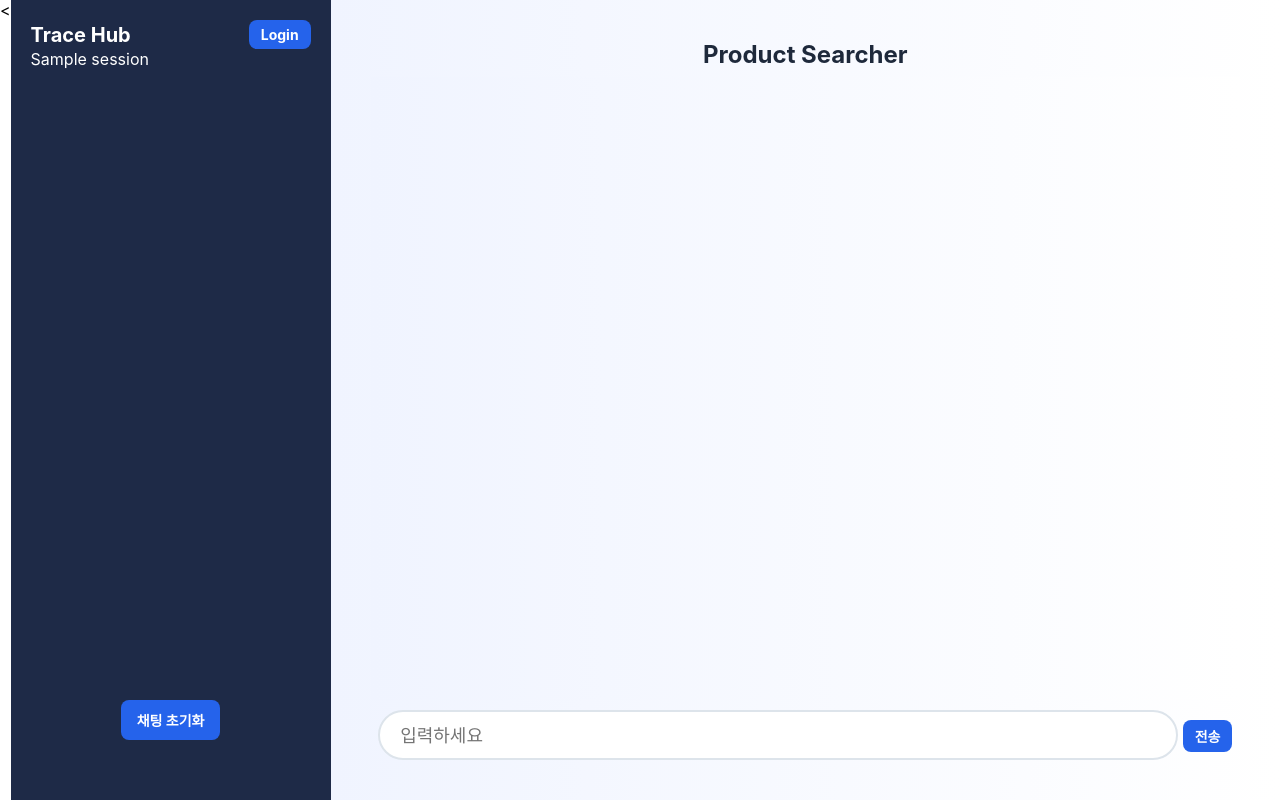
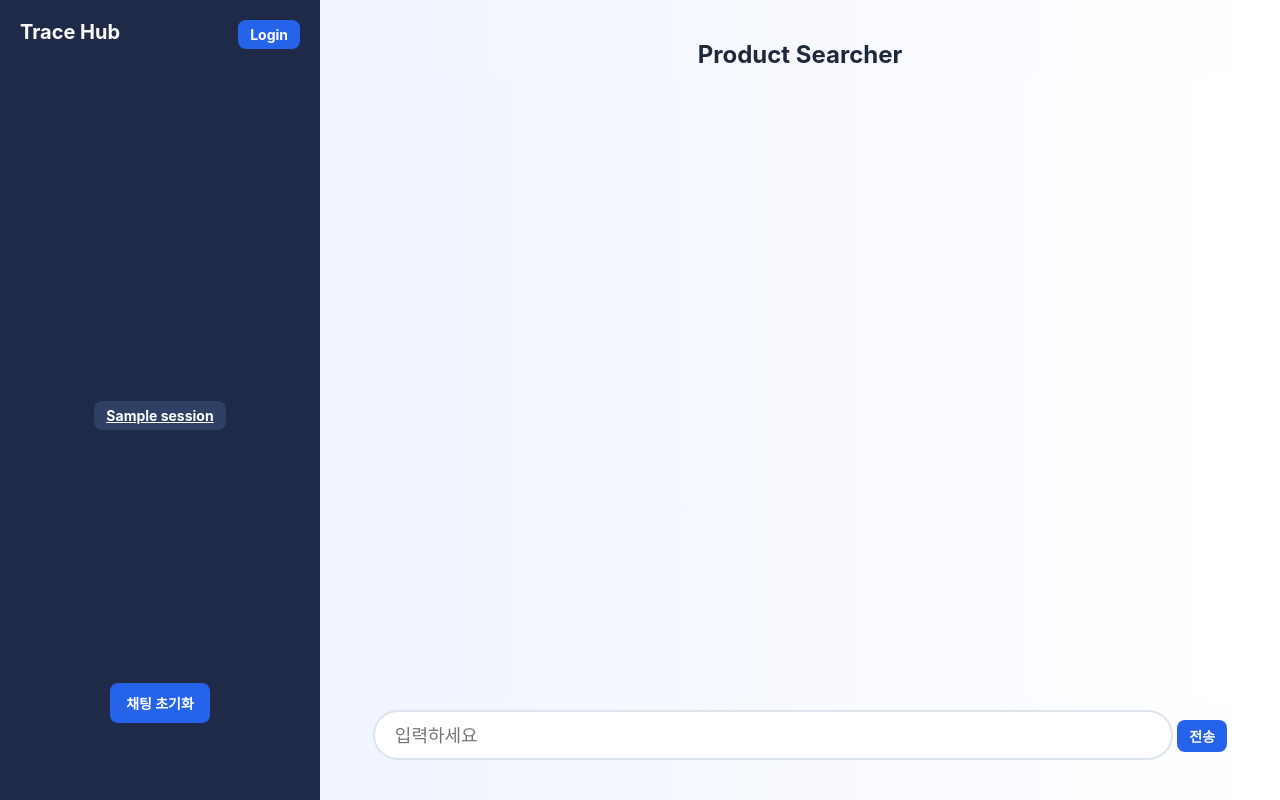
Before and after one commit to SKNETWORKS-FAMILY-AICAMP/SKN10-FINAL-1Team, a Django app: template templates/code_seeker/index.html in a window 1280 px wide. Run offline with Django 5.2, Linux system fonts and the light colour scheme; the template is opened without the code that fills it: most values are stand-ins (such as "Sample title", 1, 10 or a date in 2020).

Commit message:
챗봇 세션 추가2

```diff
--- a/static/css/base.css
+++ b/static/css/base.css
@@ -22,14 +22,34 @@ body{
 
 .sidebar-header {
     font-weight: bold;
+    height : 15%;
     font-size: 20px;
     display: flex;
     justify-content: space-between;
-    align-items: center;
+    align-items: start;
+    margin-bottom : 30px;
 }
 
-.connect-button {
-    background-color: #2563eb;
+.session-list {
+    font-weight: bold;
+    font-size: 20px;
+    height : 70%;
+    display: flex;
+    justify-content: center;     /* 가로 중앙 정렬 */
+    align-items: center;         /* 세로 중앙 정렬 */
+}
+
+.session-no-message {
+  font-weight: bold;
+  font-size: 20px;
+  color: #ffffff;
+  padding: 12px 20px;
+  text-align: center;
+  display: inline-block;
+}
+
+.session-button {
+    background-color: #304065;
     color: white;
     padding: 6px 12px;
     border-radius: 8px;
@@ -42,7 +62,19 @@ body{
 .github-connect {
     text-align: center;
     margin-top: auto;
-    margin-bottom: 40px;
+    height : 15%;
+
+}
+
+.connect-button {
+    background-color: #2563eb;
+    color: white;
+    padding: 6px 12px;
+    border-radius: 8px;
+    border: none;
+    cursor: pointer;
+    font-weight: bold;
+    font-size: 14px;
 }
 
 .github-connect button {
--- a/templates/code_seeker/index.html
+++ b/templates/code_seeker/index.html
@@ -3,7 +3,6 @@
 {% block css %}<link rel="stylesheet" href="{% static 'css/base.css' %}"> {% endblock %}
 {% block title %}<title>Trace Hub</title>{% endblock %}
 {% block content %}
-<
 <div class="sidebar">
     <div class="sidebar-header">
         <span>Trace Hub</span>
@@ -22,10 +21,12 @@
     <div class="session-list">
         {% if sessions %}
             {% for session in sessions %}
-                {{session.title}}
+                <a class="session-button" href="?session_id={{ session.id }}">
+                    {{ session.title }}
+                </a>
             {% endfor %}
         {% else %}
-            <button class="connect-button">존재하는 세션이 없습니다!</button>
+            <div class="session-no-message">존재하는 세션이 없습니다!</div>
         {% endif %}
     </div>
     <div class="github-connect">
```
Also changed, not shown: code_seeker/views.py (+20 -1 lines).
